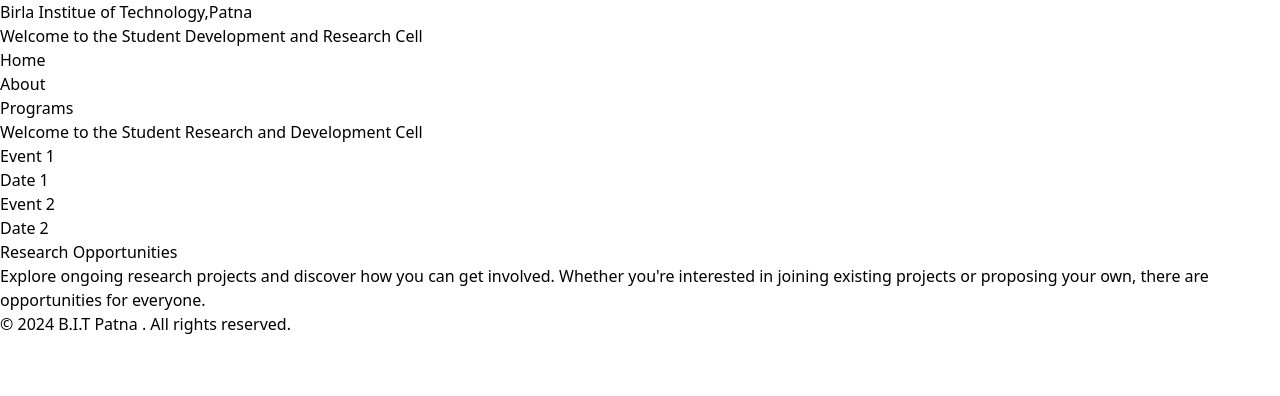
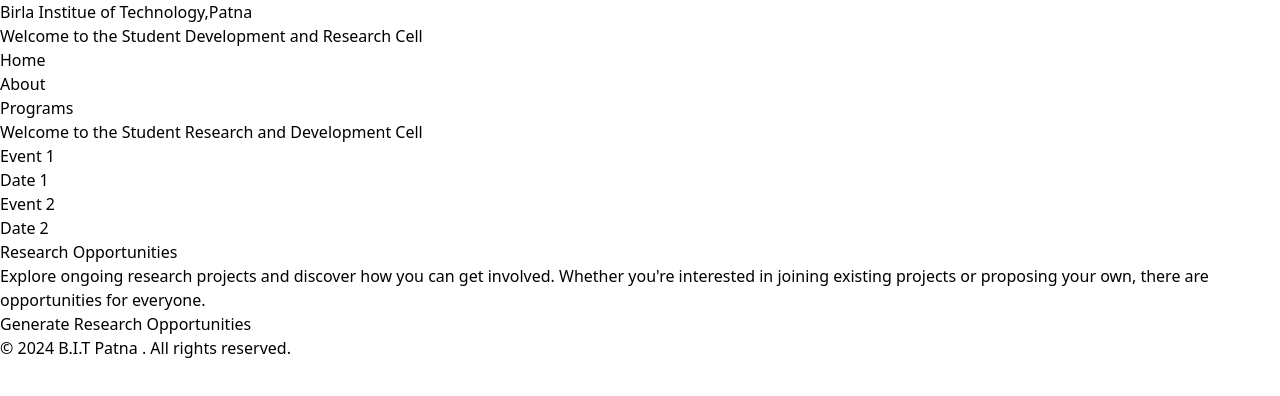
Before and after one commit to VISHALGAURAV95/Student_R-D_bitp, a React (Vite) app: page / in a window 1280 px wide. Shown: the top 396 px of the page. Built offline with nearby package versions, Linux system fonts and the light colour scheme.

Commit message:
nearly completed the project

```diff
--- a/package.json
+++ b/package.json
@@ -10,6 +10,7 @@
     "preview": "vite preview"
   },
   "dependencies": {
+    "axios": "^1.6.7",
     "react": "^18.2.0",
     "react-dom": "^18.2.0",
     "react-router-dom": "^6.22.0"
--- a/src/components/AboutDetail.jsx
+++ b/src/components/AboutDetail.jsx
@@ -1,3 +1,4 @@
+import khusipic from "../assets/khusi_img.jpg"
 function TeamMember({ name, branch, position, photo, children }) {
   return (
     <div className="flex flex-col items-center bg-gray-800 text-white rounded-lg shadow-md p-4 transition-transform duration-300 transform hover:scale-105">
@@ -60,7 +61,7 @@
             <div className="flex justify-center">
               <div>
                 <TeamMember name="Gauri Sinha" position="Founder" photo="https://images.pexels.com/photos/1043471/pexels-photo-1043471.jpeg?auto=compress&cs=tinysrgb&w=1200">
-                  <TeamMember name="David Miller" position="Finance Manager" photo="https://images.pexels.com/photos/1370750/pexels-photo-1370750.jpeg?auto=compress&cs=tinysrgb&w=1200" />
+                  <TeamMember name="Khusi Pathak" position="Finance Manager" photo={khusipic} />
                 </TeamMember>
               </div>
             </div>
--- a/src/components/EventCard.jsx
+++ b/src/components/EventCard.jsx
@@ -2,8 +2,12 @@
 import { Link } from 'react-router-dom'; // Import Link from react-router-dom
 
 function EventCard({ event }) {
+  console.log(event.id);
+  console.log(event.title);
+  console.log(event.date);
   return (
     <Link to={`/events/${event.id}`} className="block">
+      {/* console.log() */}
       <div className="bg-gray-800 p-6 rounded-lg shadow-lg">
         {/* Event Title */}
         <h3 className="text-xl font-bold mb-2">{event.title}</h3>
--- a/src/components/Home.jsx
+++ b/src/components/Home.jsx
@@ -1,13 +1,14 @@
 import React from 'react';
 // Make sure to import the styles.css file
 import EventCard from './EventCard'; // Import the EventCard component
+import ResearchOpportunities from './ResearchOpportunities';
 
 // Home Component
 function Home() {
   // Example event data (replace with your actual event data)
   const events = [
-    { title: "Event 1", date: "Date 1" },
-    { title: "Event 2", date: "Date 2" },
+    { title: "Event 1", date: "Date 1" ,id:"1"},
+    { title: "Event 2", date: "Date 2" ,id:'2'},
     // Add more events as needed
   ];
 
@@ -34,6 +35,9 @@
           </p>
         </div>
 
+        {/* using api i will create using open api key for generating the latest resarch oppurtunites
+         */}
+         <ResearchOpportunities/>
 
 
 
--- a/src/components/Programs.jsx
+++ b/src/components/Programs.jsx
@@ -2,9 +2,14 @@
 
 function Programs() {
   return (
-    <section className="p-4">
-      <h2 className="text-2xl font-bold mb-4">Programs</h2>
-      {/* Add content about ongoing programs */}
+    <section >
+      {/* <h2 className="text-2xl font-bold mb-4">Programs</h2> */}
+      <div className="h-screen bg-cover bg-center" style={{backgroundImage: "url('https://slidebazaar.com/wp-content/uploads/2023/10/Research-Roadmap-PowerPoint-slide.jpg')"}}>
+  {/* Content goes here */}
+</div>
+
+
+
     </section>
   );
 }
--- /dev/null
+++ b/src/components/ResearchOpportunities.jsx
@@ -0,0 +1,51 @@
+import React, { useState } from 'react';
+import axios from 'axios';
+
+function ResearchOpportunities() {
+  const [research, setResearch] = useState('');
+  const [isLoading, setIsLoading] = useState(false);
+  const [error, setError] = useState(null);
+
+  const generateResearch = async () => {
+    setIsLoading(true);
+    setError(null);
+
+    try {
+      const response = await axios.post(
+        'https://api.openai.com/v1/chat/completions',
+        {
+          model: 'gpt-3.5',
+          messages: [{ role: 'user', content: 'Generate latest research opportunities pointwise' }],
+          temperature: 0.7,
+          max_tokens: 64,
+          top_p: 1
+        },
+        {
+          headers: {
+            'Content-Type': 'application/json',
+            'Authorization': 'Bearer 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' // Replace with your OpenAI API key
+          }
+        }
+      );
+
+      setResearch(response.data.choices[0].text);
+    } catch (error) {
+      console.error('Error fetching data from the OpenAI API:', error);
+      setError('Failed to fetch data from the OpenAI API');
+    } finally {
+      setIsLoading(false);
+    }
+  };
+
+  return (
+    <div>
+      <button onClick={generateResearch} disabled={isLoading}>
+        {isLoading ? 'Generating...' : 'Generate Research Opportunities'}
+      </button>
+      {error && <div>Error: {error}</div>}
+      {research && <div>{research}</div>}
+    </div>
+  );
+}
+
+export default ResearchOpportunities;
```
Also changed, not shown: src/components/EventDetail.jsx (+25 -8 lines), src/assets/khusi_img.jpg (added), 1 other file (tests, documents, lock files or other folders).
